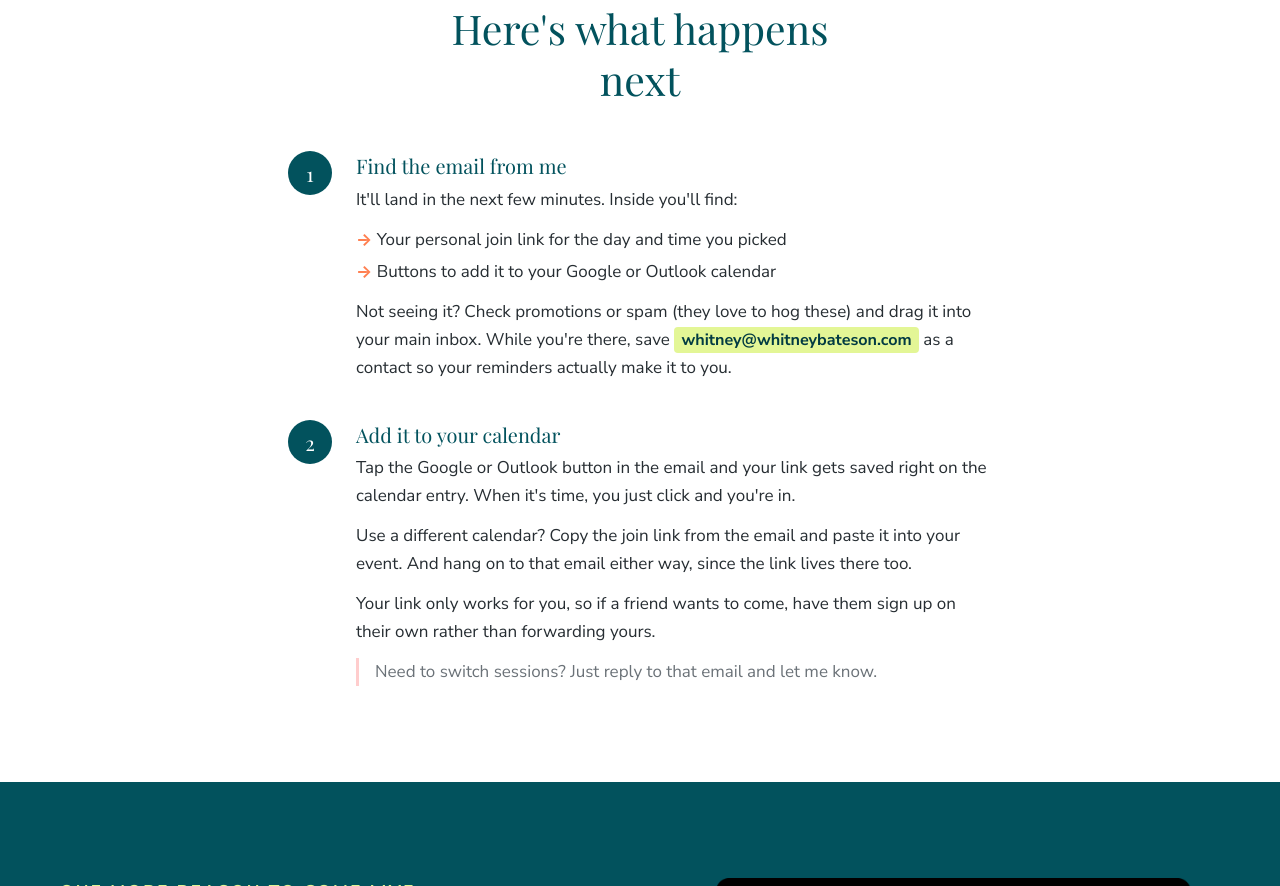
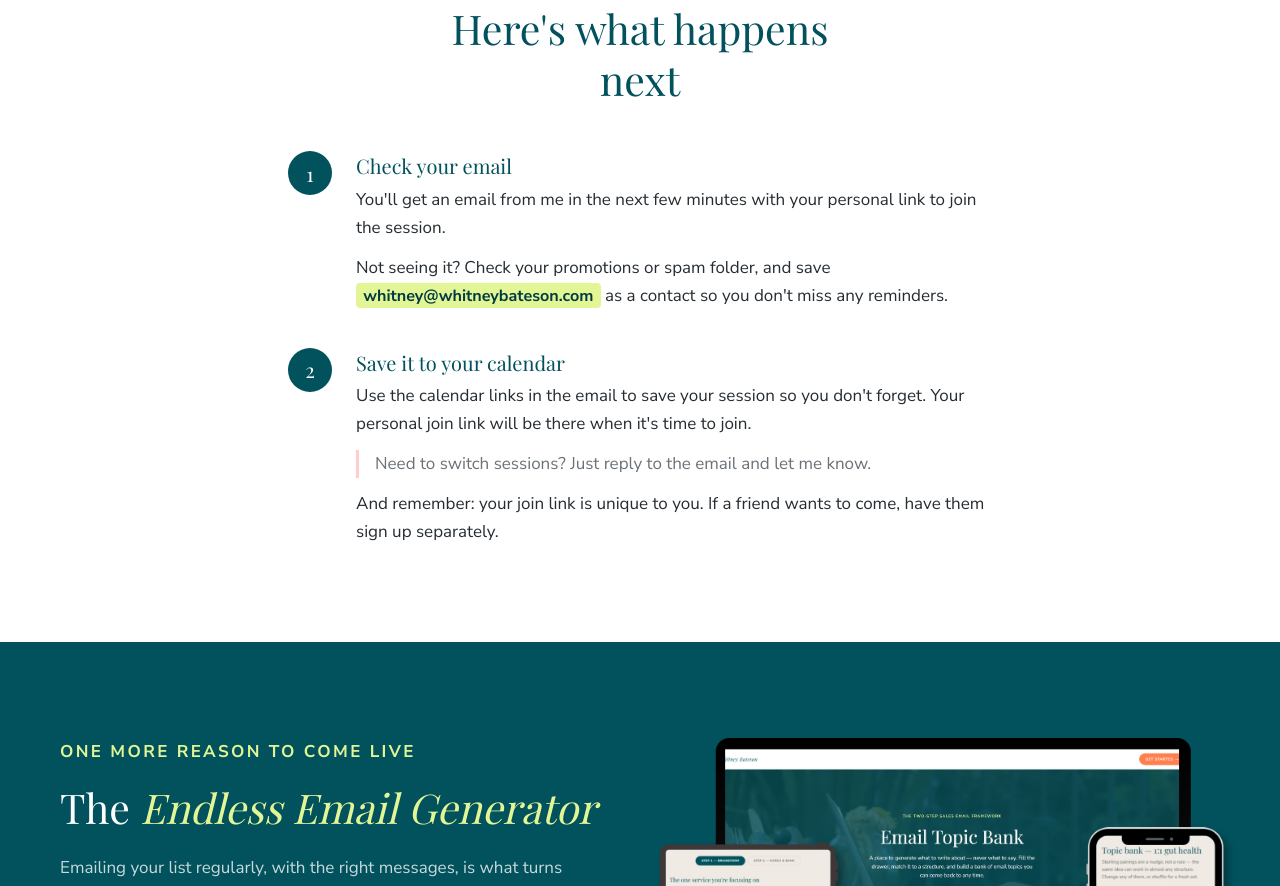
Before and after one commit to Whitney-Bateson-Digital-Strategy/offers_funnel_webinar_thank_you, a plain HTML site: page index.html in a window 1280 px wide. Shown: the part 716-1602 px from the top of the page. Drawn offline with nearby package versions, Linux system fonts and the light colour scheme; a web font is replaced by a local one.

Commit message:
Update index.html

```diff
--- a/index.html
+++ b/index.html
@@ -162,18 +162,6 @@ section{ padding:96px 48px; }
   padding-left:1rem;
 }
 
-/* arrow bullets inside a step */
-.arrow-list{
-  list-style:none; padding:0;
-  margin:0 0 .7em;
-  font-size:17px;
-}
-.arrow-list li{ margin-bottom:.25em; }
-.arrow-list li::before{
-  content:"→ ";
-  color:var(--coral); font-weight:700;
-}
-
 /* ---------------- come live / the tool ---------------- */
 .live{ background:var(--teal) !important; color:var(--cream); }
 .live-grid{
@@ -277,20 +265,15 @@ footer a{ color:rgba(255,255,255,.5); }
     <h2>Here's what happens next</h2>
     <ol class="step-list">
       <li>
-        <h3>Find the email from me</h3>
-        <p>It'll land in the next few minutes. Inside you'll find:</p>
-        <ul class="arrow-list">
-          <li>Your personal join link for the day and time you picked</li>
-          <li>Buttons to add it to your Google or Outlook calendar</li>
-        </ul>
-        <p>Not seeing it? Check promotions or spam (they love to hog these) and drag it into your main inbox. While you're there, save <code>whitney@whitneybateson.com</code> as a contact so your reminders actually make it to you.</p>
+        <h3>Check your email</h3>
+        <p>You'll get an email from me in the next few minutes with your personal link to join the session.</p>
+        <p>Not seeing it? Check your promotions or spam folder, and save <code>whitney@whitneybateson.com</code> as a contact so you don't miss any reminders.</p>
       </li>
       <li>
-        <h3>Add it to your calendar</h3>
-        <p>Tap the Google or Outlook button in the email and your link gets saved right on the calendar entry. When it's time, you just click and you're in.</p>
-        <p>Use a different calendar? Copy the join link from the email and paste it into your event. And hang on to that email either way, since the link lives there too.</p>
-        <p>Your link only works for you, so if a friend wants to come, have them sign up on their own rather than forwarding yours.</p>
-        <p class="step-note">Need to switch sessions? Just reply to that email and let me know.</p>
+        <h3>Save it to your calendar</h3>
+        <p>Use the calendar links in the email to save your session so you don't forget. Your personal join link will be there when it's time to join.</p>
+        <p class="step-note">Need to switch sessions? Just reply to the email and let me know.</p>
+        <p>And remember: your join link is unique to you. If a friend wants to come, have them sign up separately.</p>
       </li>
     </ol>
   </div>
```
